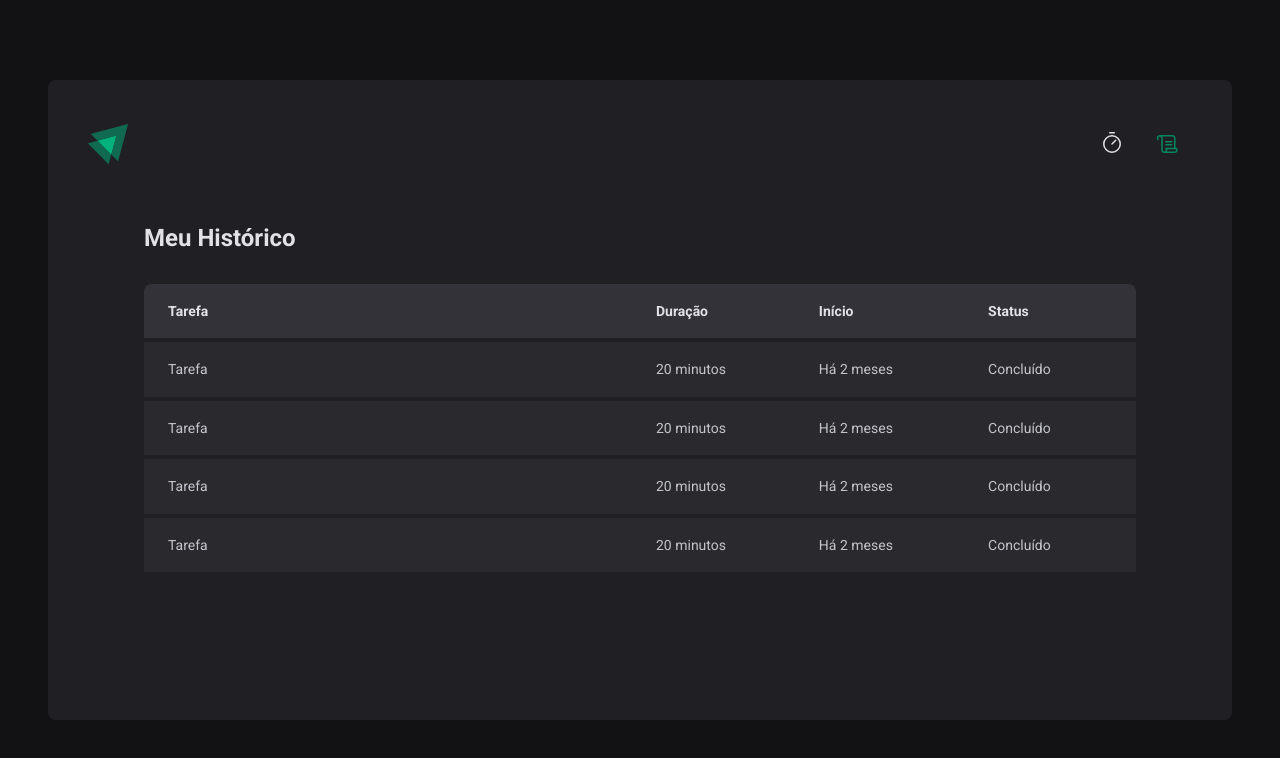
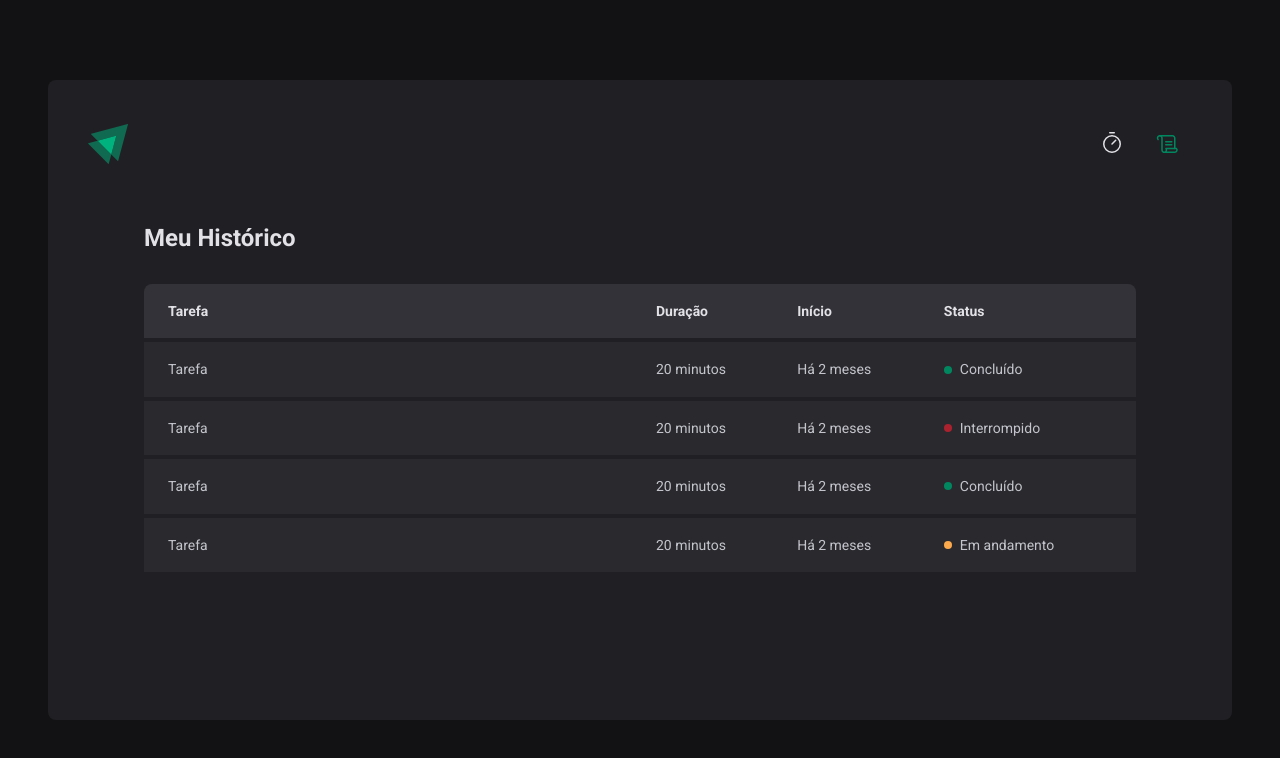
Before and after one commit to soutovnc/timer, a React (Vite) app: page /history in a window 1280 px wide. Shown: the top 758 px of the page. Built offline with nearby package versions, Linux system fonts and the light colour scheme.

Commit message:
add status component

```diff
--- a/src/pages/History/index.tsx
+++ b/src/pages/History/index.tsx
@@ -1,4 +1,4 @@
-import { HistoryContainer, HistoryList } from './styles'
+import { HistoryContainer, HistoryList, Status } from './styles'
 
 export function History() {
   return (
@@ -19,25 +19,33 @@
               <td>Tarefa</td>
               <td>20 minutos</td>
               <td>Há 2 meses</td>
-              <td>Concluído</td>
+              <td>
+                <Status statusColor="green">Concluído</Status>
+              </td>
             </tr>
             <tr>
               <td>Tarefa</td>
               <td>20 minutos</td>
               <td>Há 2 meses</td>
-              <td>Concluído</td>
+              <td>
+                <Status statusColor="red">Interrompido</Status>
+              </td>
             </tr>
             <tr>
               <td>Tarefa</td>
               <td>20 minutos</td>
               <td>Há 2 meses</td>
-              <td>Concluído</td>
+              <td>
+                <Status statusColor="green">Concluído</Status>
+              </td>
             </tr>
             <tr>
               <td>Tarefa</td>
               <td>20 minutos</td>
               <td>Há 2 meses</td>
-              <td>Concluído</td>
+              <td>
+                <Status statusColor="yellow">Em andamento</Status>
+              </td>
             </tr>
           </tbody>
         </table>
--- a/src/pages/History/styles.ts
+++ b/src/pages/History/styles.ts
@@ -60,3 +60,26 @@
     }
   }
 `
+const STATUS_COLORS = {
+  yellow: 'yellow-500',
+  green: 'green-500',
+  red: 'red-500',
+} as const
+
+interface StatusProps {
+  statusColor: keyof typeof STATUS_COLORS
+}
+
+export const Status = styled.span<StatusProps>`
+  display: flex;
+  align-items: center;
+  gap: 0.5rem;
+
+  &::before {
+    content: '';
+    width: 0.5rem;
+    height: 0.5rem;
+    border-radius: 50%;
+    background: ${(props) => props.theme[STATUS_COLORS[props.statusColor]]};
+  }
+`
```
